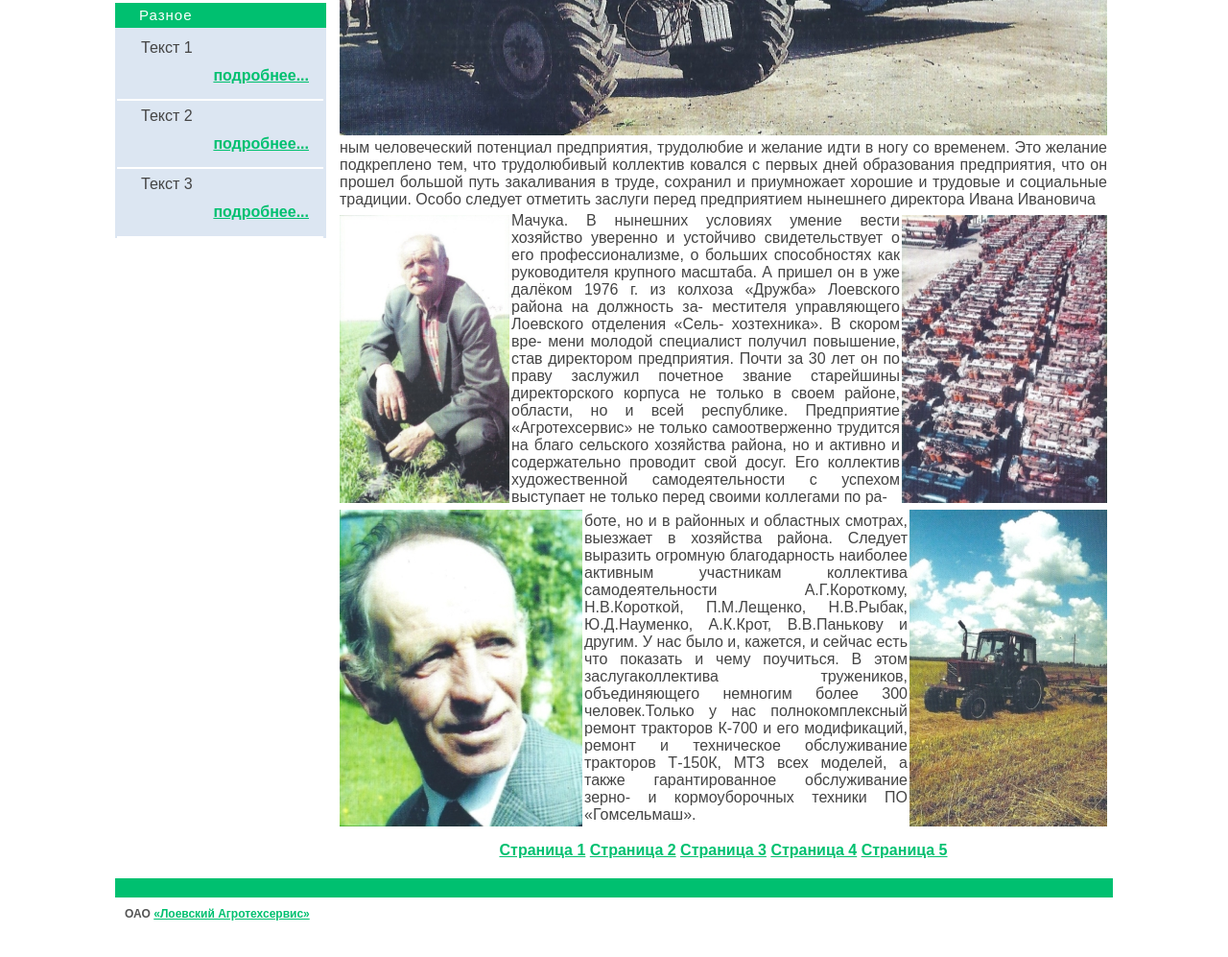
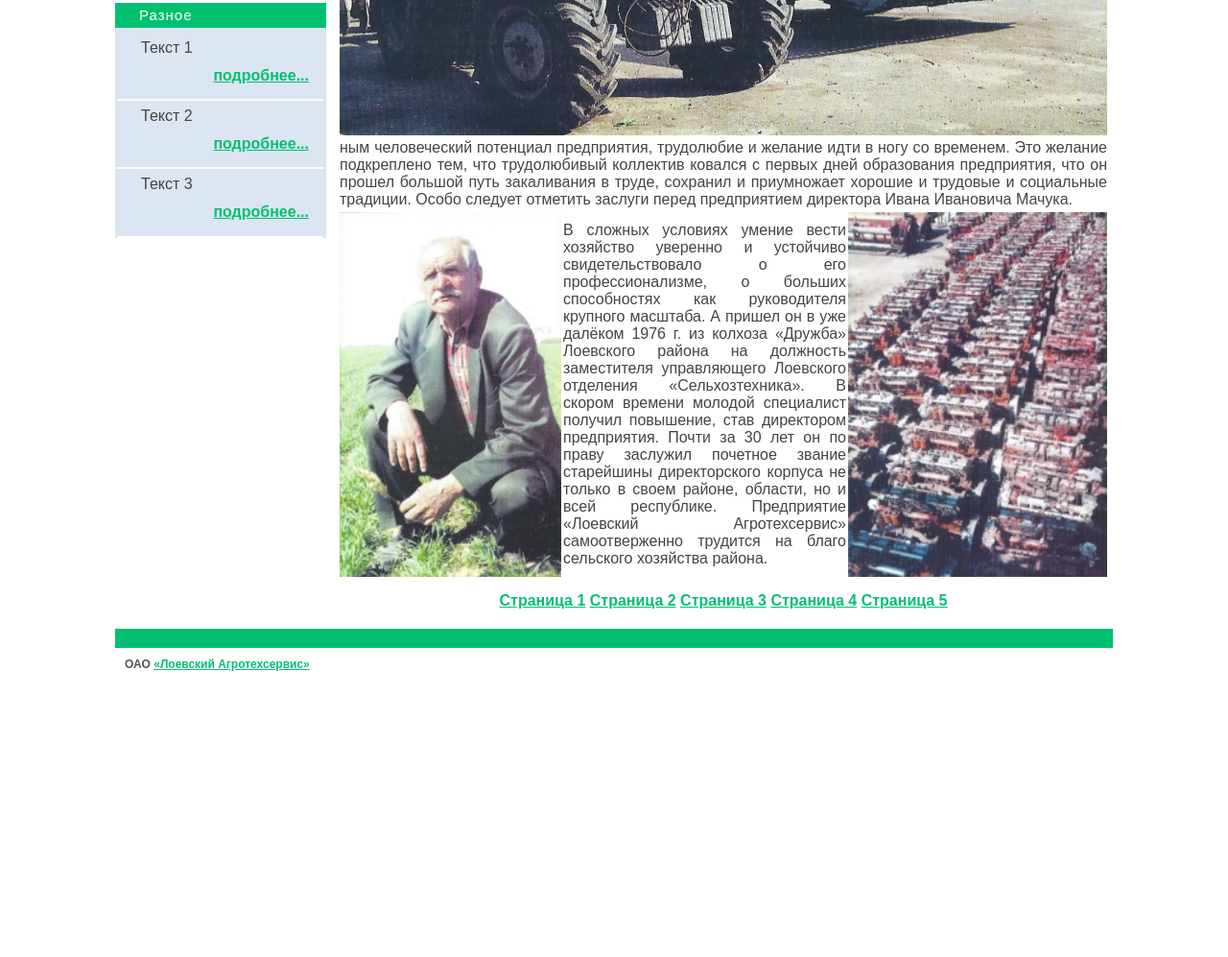
Before and after one commit to loevagroserv/loevagroserv.github.io, a plain HTML site: page istor5.html in a window 1280 px wide. Shown: the part 718-1715 px from the top of the page at 96% size. After the commit the page ends 1455 px from the top, so only its background shows below. Drawn offline with Linux system fonts and the light colour scheme; files whose address does not match are found by name.

Commit message:
edit istor5

```diff
--- a/istor5.html
+++ b/istor5.html
@@ -185,42 +185,26 @@
 																		предприятия, трудолюбие и желание идти в ногу со временем. Это желание подкреплено тем,
 																		что трудолюбивый коллектив ковался с первых дней образования предприятия, что он прошел
 																		большой путь закаливания в труде, сохранил и приумножает хорошие и трудовые и социальные
-																		традиции. Особо следует отметить заслуги перед предприятием нынешнего директора Ивана
-																		Ивановича</td>
+																		традиции. Особо следует отметить заслуги перед предприятием директора Ивана
+																		Ивановича Мачука.</td>
 																	</tr>
 																</table>
 
 																<table>
 																	<tr>
-																		<td><img src="./pic/history/27.jpg" alt="" width="177" height="300"></td>
-																		<td align="justify">Мачука. В нынешних условиях умение вести хозяйство уверенно и устойчиво
-																		свидетельствует о его профессионализме, о больших способностях как руководителя крупного
+																		<td><img src="./pic/history/27.jpg" alt="" width="231" height="380"></td>
+																		<td align="justify"> В сложных условиях умение вести хозяйство уверенно и устойчиво
+																		свидетельствовало о его профессионализме, о больших способностях как руководителя крупного
 																		масштаба. А пришел он в уже далёком 1976 г. из колхоза «Дружба» Лоевского района на
-																		должность за- местителя управляющего Лоевского отделения «Сель- хозтехника». В скором вре- мени
+																		должность заместителя управляющего Лоевского отделения «Сельхозтехника». В скором времени
 																		молодой специалист получил повышение, став директором предприятия. Почти за 30 лет он по
 																		праву заслужил почетное звание старейшины директорского корпуса не только в своем районе,
-																		области, но и всей республике. Предприятие «Агротехсервис» не только самоотверженно трудится
-																		на благо сельского хозяйства района, но и активно и содержательно проводит свой досуг. Его
-																		коллектив художественной самодеятельности с успехом выступает не только перед своими коллегами по ра-</td>
-																		<td><img src="./pic/history/26.jpg" alt="" width="214" height="300"></td>
+																		области, но и всей республике. Предприятие «Лоевский Агротехсервис» самоотверженно трудится
+																		на благо сельского хозяйства района.</td>
+																		<td><img src="./pic/history/26.jpg" alt="" width="270" height="380"></td>
 																	</tr>
 																</table>
 
-
-																<table>
-																	<tr>
-																		<td><img src="./pic/history/30.jpg" alt="" width="253" height="330"></td>
-																		<td align="justify">
-																		боте, но и в районных и областных смотрах, выезжает в хозяйства района. Следует выразить
-																		огромную благодарность наиболее активным участникам коллектива самодеятельности А.Г.Короткому,
-																		Н.В.Короткой, П.М.Лещенко, Н.В.Рыбак, Ю.Д.Науменко, А.К.Крот, В.В.Панькову и другим. У нас
-																		было и, кажется, и сейчас есть что показать и чему поучиться. В этом заслугаколлектива
-																		тружеников, объединяющего немногим более 300 человек.Только у нас полнокомплексный ремонт
-																		тракторов К-700 и его модификаций, ремонт и техническое обслуживание тракторов Т-150К,
-																		МТЗ всех моделей, а также гарантированное обслуживание зерно- и кормоуборочных техники ПО «Гомсельмаш».</td>
-																		<td><img src="./pic/history/31.jpg" alt="" width="206" height="330"></td>
-																	</tr>
-																</table>
 
 																<table>
 																	<tr>
```
Also changed, not shown: koll.html (+2 -2 lines).
